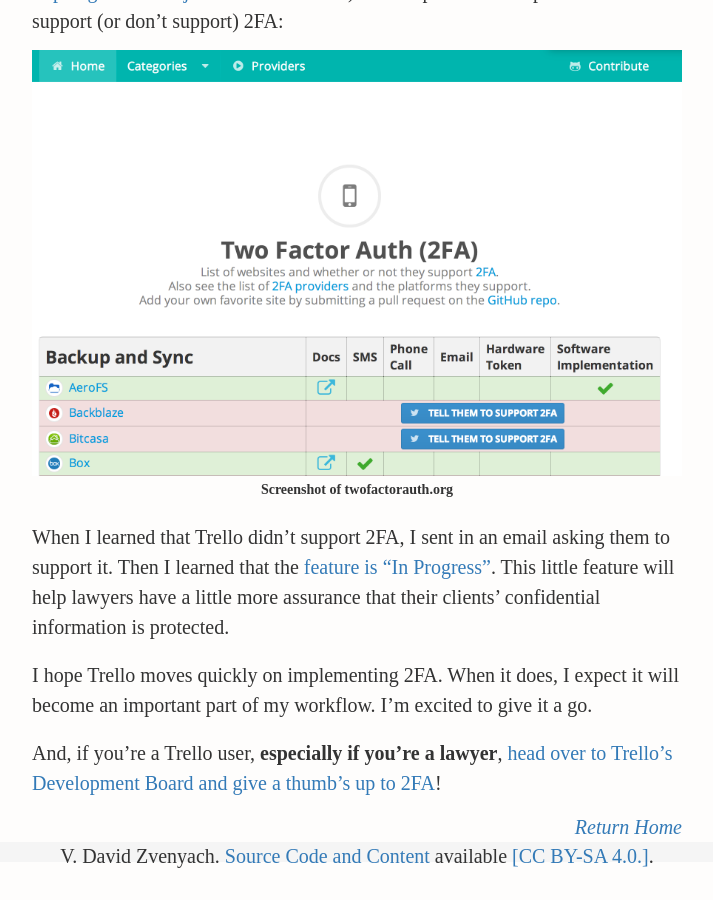
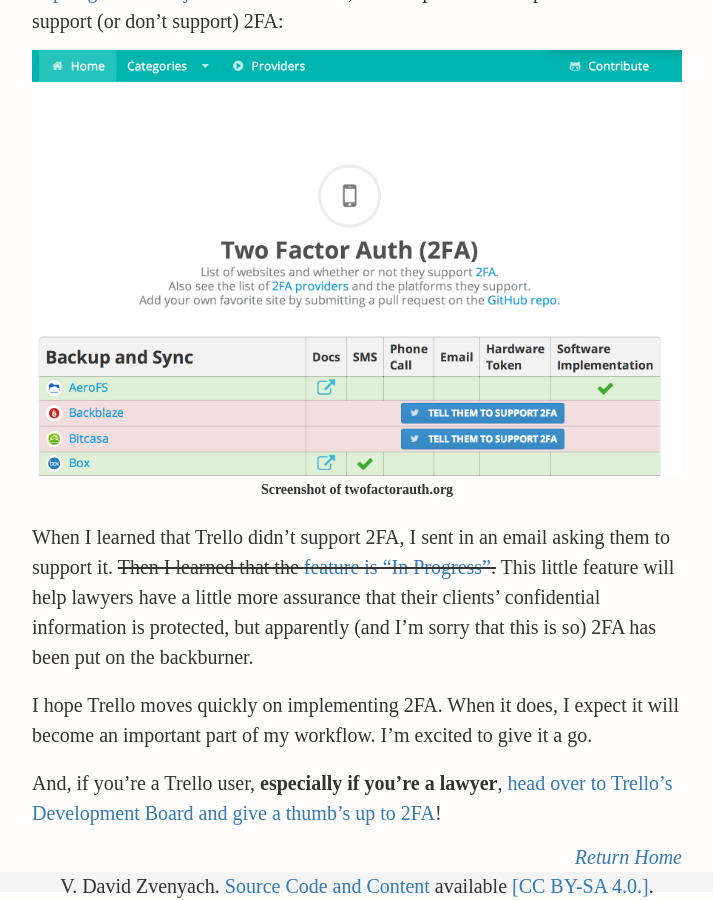
Before and after one commit to vdavez/website, a Jekyll site: the page built from _blog/2014-11-29-2fa-for-trello.md, in a window 1280 px wide and 900 px high, scrolled down 1966 px. Shown: the whole window, without its empty margins (283-996 px from the left). Built offline with Jekyll 4.4.1, drawn with Linux system fonts in a browser that asks for light colours; nearby versions of some CDN libraries; comment, search, counter and statistics services are not loaded; before the commit the page ends 2836 px from its top, so only the background shows below that.

Commit message:
updated on 2FA

```diff
--- a/_blog/2014-11-29-2fa-for-trello.md
+++ b/_blog/2014-11-29-2fa-for-trello.md
@@ -49,7 +49,7 @@
 <figcaption>Screenshot of twofactorauth.org</figcaption>
 </figure>
 
-When I learned that Trello didn't support 2FA, I sent in an email asking them to support it. Then I learned that the [feature is "In Progress"](https://trello.com/c/O6DrHazq/1532-two-factor-authentication). This little feature will help lawyers have a little more assurance that their clients' confidential information is protected.
+When I learned that Trello didn't support 2FA, I sent in an email asking them to support it. <del>Then I learned that the [feature is "In Progress"](https://trello.com/c/O6DrHazq/1532-two-factor-authentication).</del> This little feature will help lawyers have a little more assurance that their clients' confidential information is protected, but apparently (and I'm sorry that this is so) 2FA has been put on the backburner.
 
 I hope Trello moves quickly on implementing 2FA. When it does, I expect it will become an important part of my workflow. I'm excited to give it a go.
 
```
